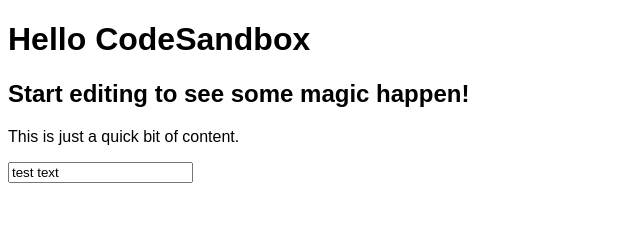
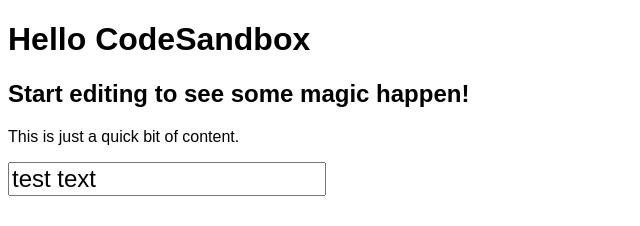
Before and after one commit to expatia/formik-demo-001, a React app: page / in a window 1280 px wide. Shown: the whole page, without its empty margins (0-640 px from the left). Built offline with nearby package versions, Linux system fonts and the light colour scheme.

Commit message:
Changes input text size
Changed this only for the email type.

```diff
--- a/src/styles.css
+++ b/src/styles.css
@@ -1,4 +1,9 @@
 .App {
   font-family: sans-serif;
+  font-size: 1em;
   text-align: left;
 }
+
+input[type="email"] {
+  font-size: 1.5em;
+}
```
